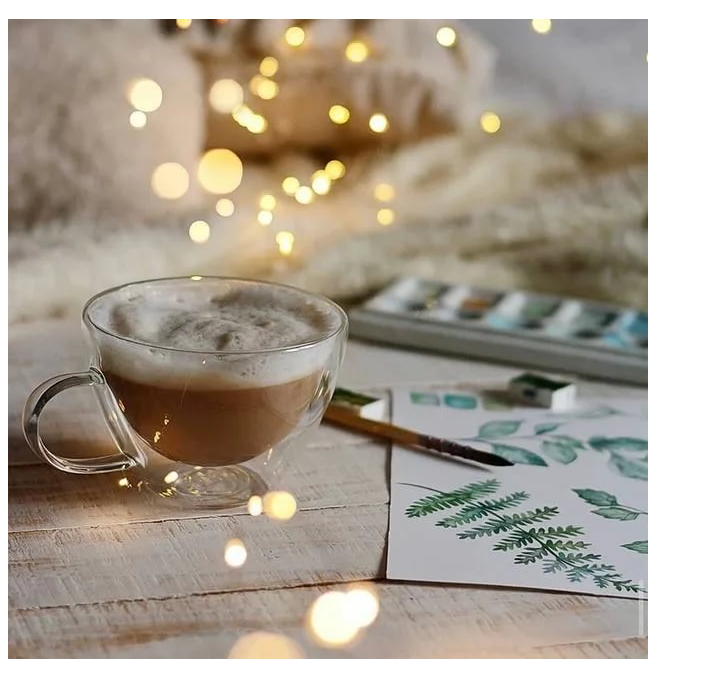
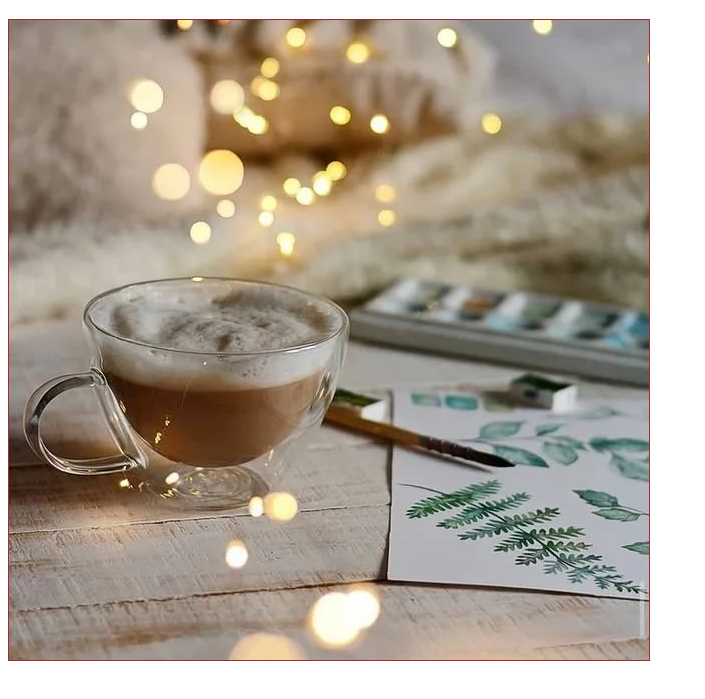
Before and after one commit to NataliFeo/Module02-Test, a plain HTML site: page index.html in a window 1280 px wide. Shown: the part 61-760 px from the top of the page, without its empty margins (0-705 px from the left). Drawn offline with Linux system fonts and the light colour scheme.

Commit message:
change style

```diff
--- a/styles/style.css
+++ b/styles/style.css
@@ -1,3 +1,7 @@
 h1 {
     color: red;
 }
+
+img {
+    border: 1px solid brown;
+}
```
